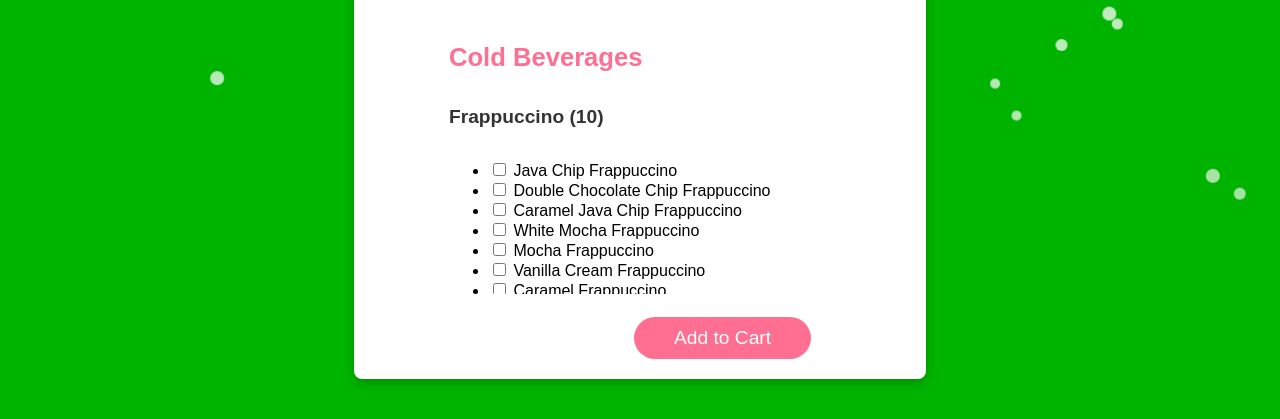
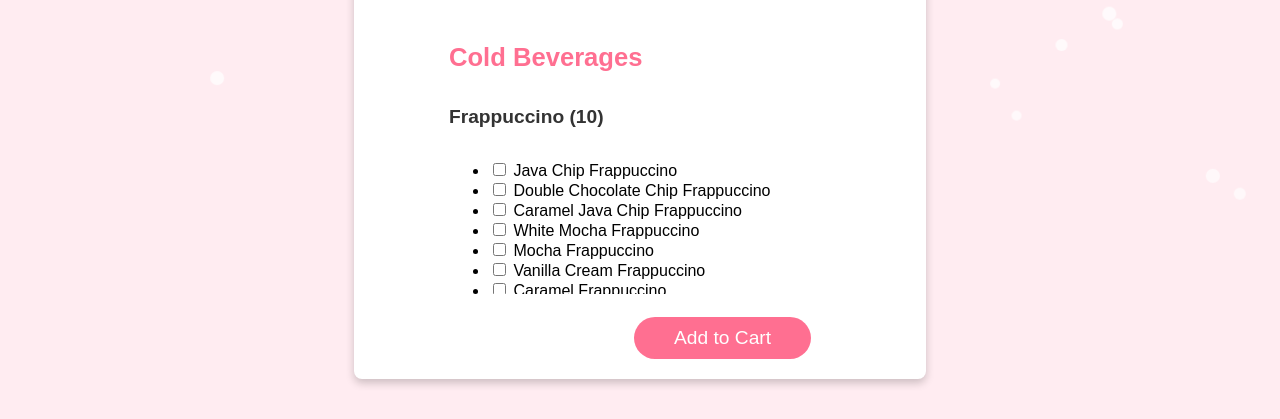
Before and after one commit to vijay152006/Askingout, a plain HTML site: page starbucks-menu.html in a window 1280 px wide. Shown: the part 381-800 px from the top of the page. Drawn offline with Linux system fonts and the light colour scheme.

Commit message:
Update starbucks-menu.css

```diff
--- a/starbucks-menu.css
+++ b/starbucks-menu.css
@@ -2,7 +2,7 @@
 body {
   margin: 0;
   font-family: 'Quicksand', sans-serif;
-  background-color: #00b300;
+  background-color: #ffecf1;
   background-image: url('path_to_your_christmas_lights_image.png'); /* Add the path to your image */
   background-position: top center; /* Position it at the top center */
   background-repeat: no-repeat;
```
